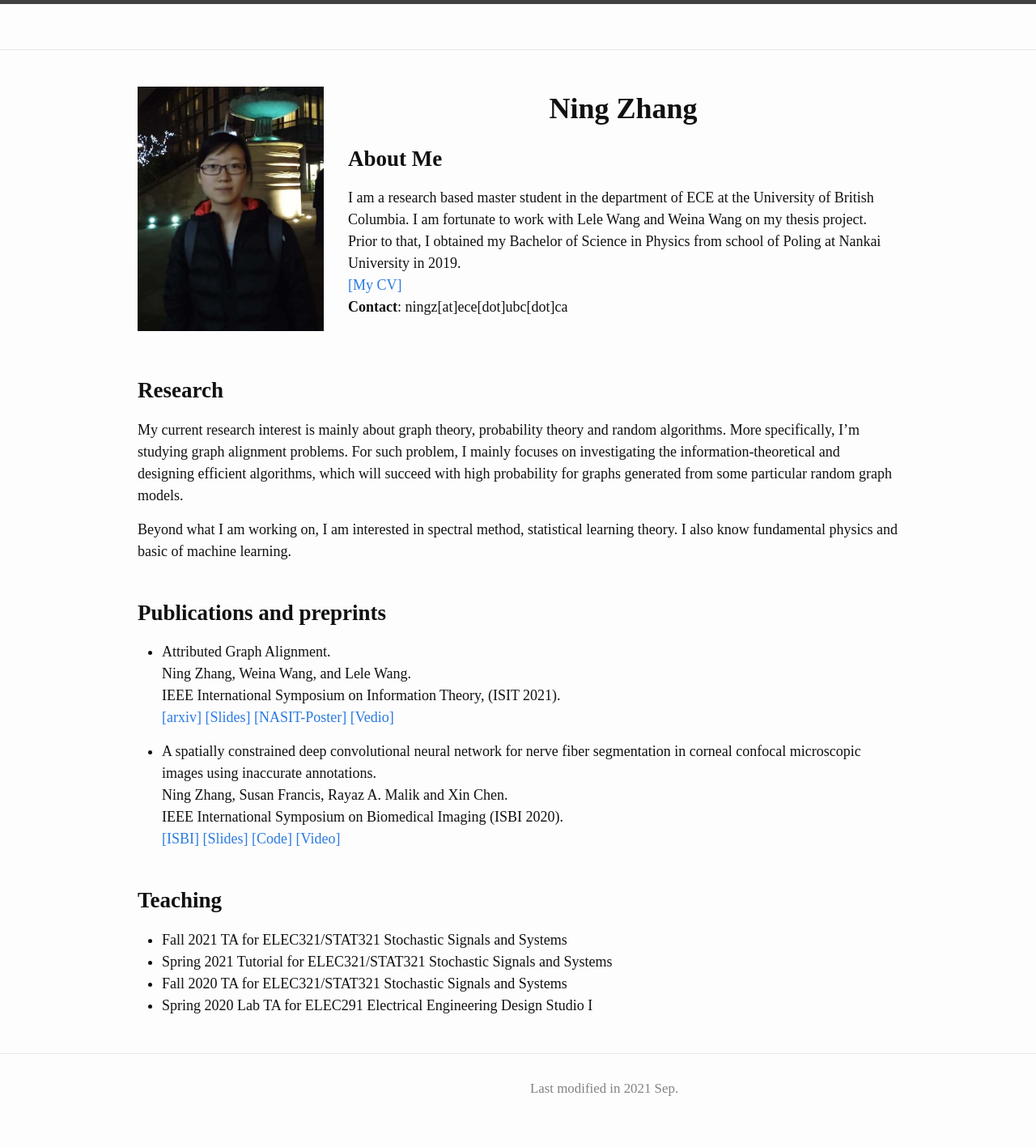
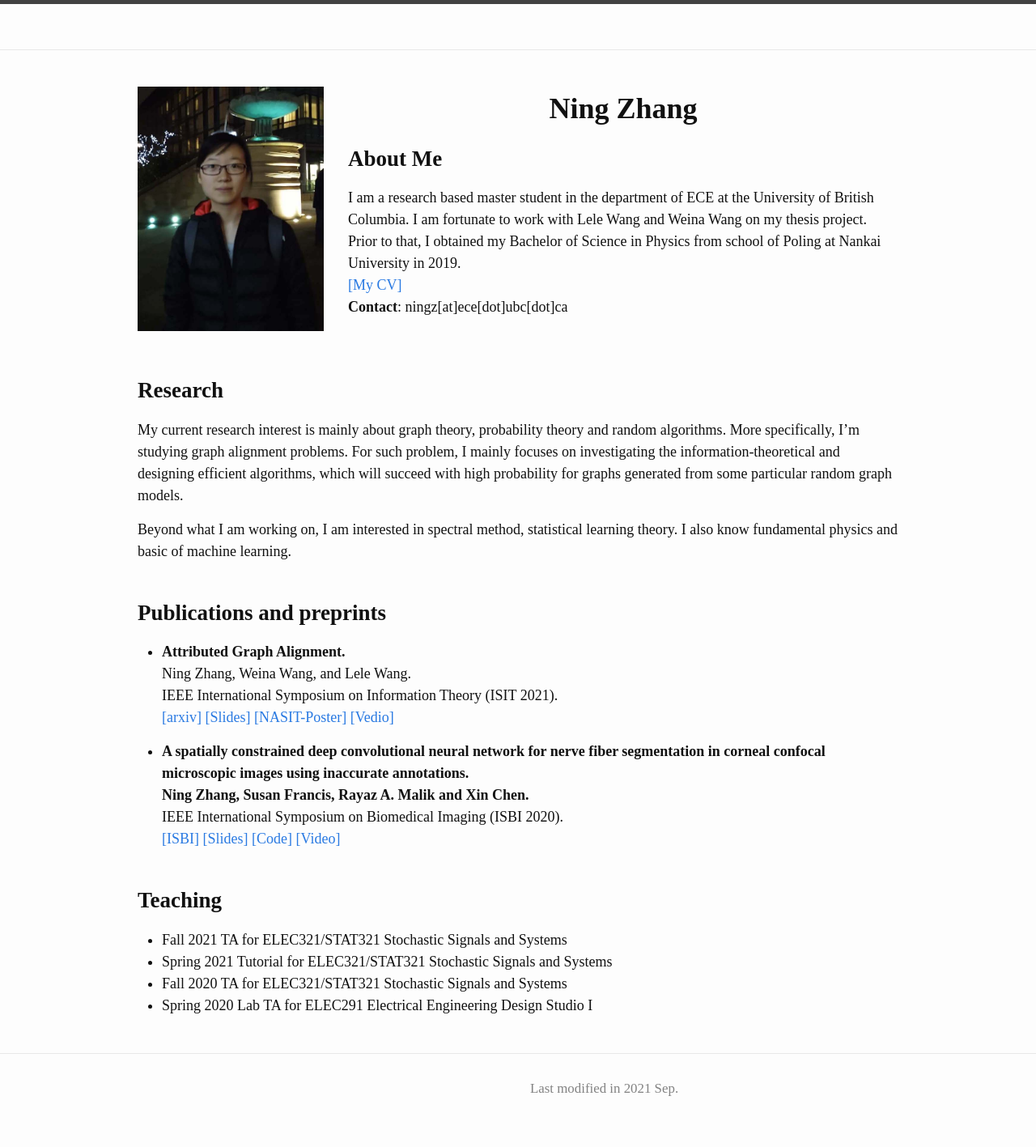
Before and after one commit to NingZhang-Git/NZ_website, a Jekyll site: the page built from index.md, in a window 1280 px wide. Shown: the whole page at 81% size. Built offline with Jekyll 4.4.1, drawn with Linux system fonts in a browser that asks for light colours.

Commit message:
Update index.md

```diff
--- a/index.md
+++ b/index.md
@@ -26,17 +26,17 @@ Beyond what I am working on, I am interested in spectral method, statistical lea
 
 ## **Publications and preprints**
 
-- Attributed Graph Alignment.\
+- **Attributed Graph Alignment.**\
 Ning Zhang, Weina Wang, and Lele Wang.\
-IEEE International Symposium on Information Theory, (ISIT 2021).\
+IEEE International Symposium on Information Theory (ISIT 2021).\
 [[arxiv]](https://arxiv.org/pdf/2102.00665.pdf)
 [[Slides]](assets/publication/ISIT2021.pdf)
 [[NASIT-Poster]](assets/publication/NASIT2021.pdf)
 [[Vedio]](assets/publication/ISIT2021.mp4)
 
 
-- A spatially constrained deep convolutional neural network for nerve fiber segmentation in corneal confocal microscopic images using inaccurate annotations.\
-Ning Zhang, Susan Francis, Rayaz A. Malik and Xin Chen.\
+- **A spatially constrained deep convolutional neural network for nerve fiber segmentation in corneal confocal microscopic images using inaccurate annotations.\
+Ning Zhang, Susan Francis, Rayaz A. Malik and Xin Chen.**\
 IEEE International Symposium on Biomedical Imaging (ISBI 2020).\
 [[ISBI]](https://ieeexplore.ieee.org/stamp/stamp.jsp?arnumber=9098662)
 [[Slides]](assets/publication/ISBI2020.pptx)
```
